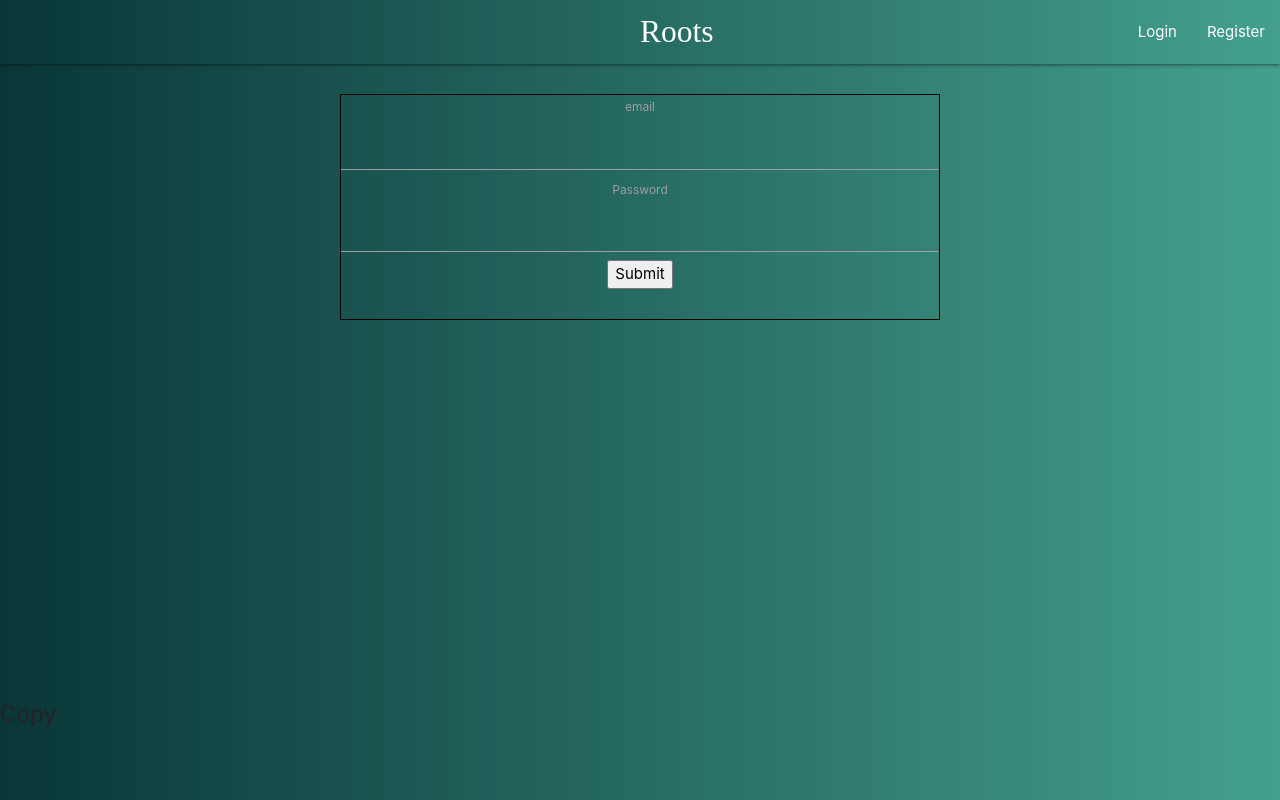
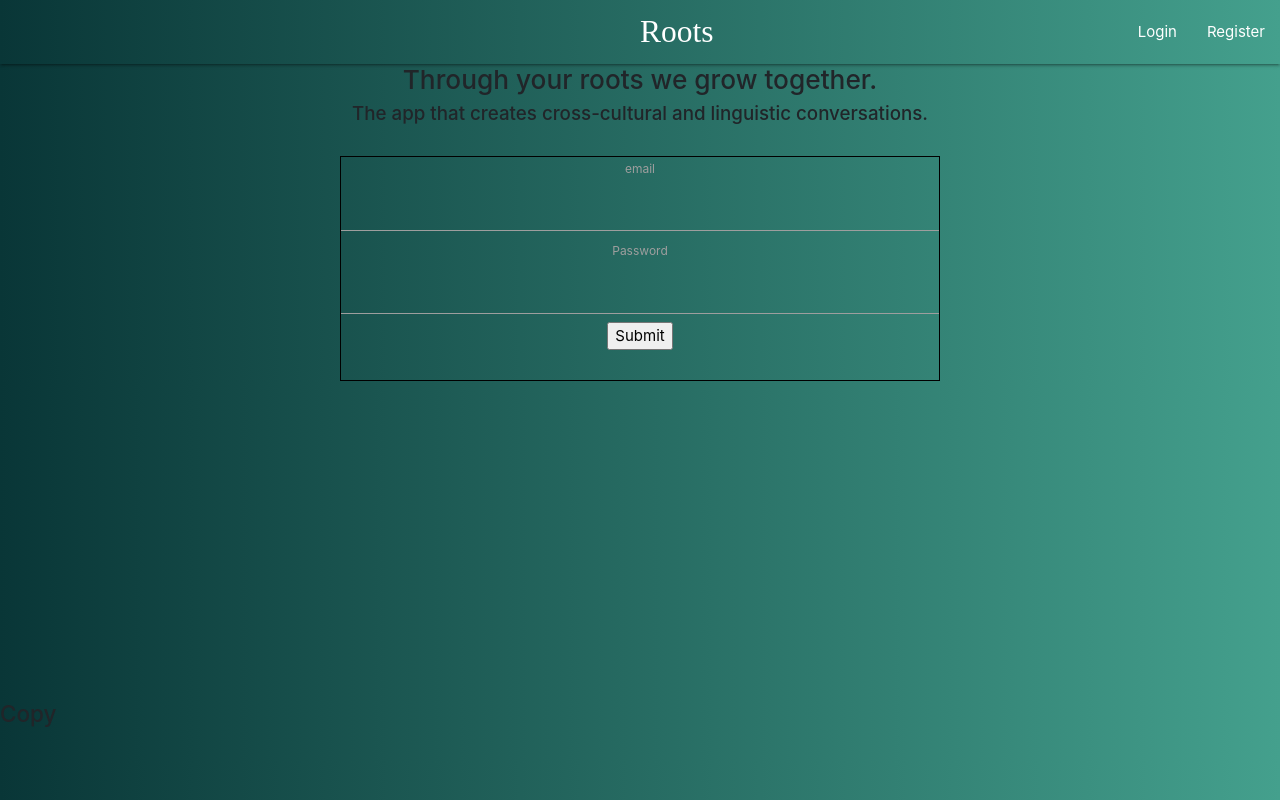
Before and after one commit to stephimarie/Roots, a React (Create React App) app in the folder client/: page /login in a window 1280 px wide. Built offline with nearby package versions, Linux system fonts and the light colour scheme; a web font is replaced by a local one.

Commit message:
added slogan and explanation line

```diff
--- a/client/src/pages/Login.js
+++ b/client/src/pages/Login.js
@@ -38,6 +38,8 @@ const Login = () => {
 
   return (
     <div>
+      <h3>Through your roots we grow together.</h3>
+      <h5>The app that creates cross-cultural and linguistic conversations.</h5>
 
       <form onSubmit={submitLoginForm} className="login-form">
         <label>email</label>
```
